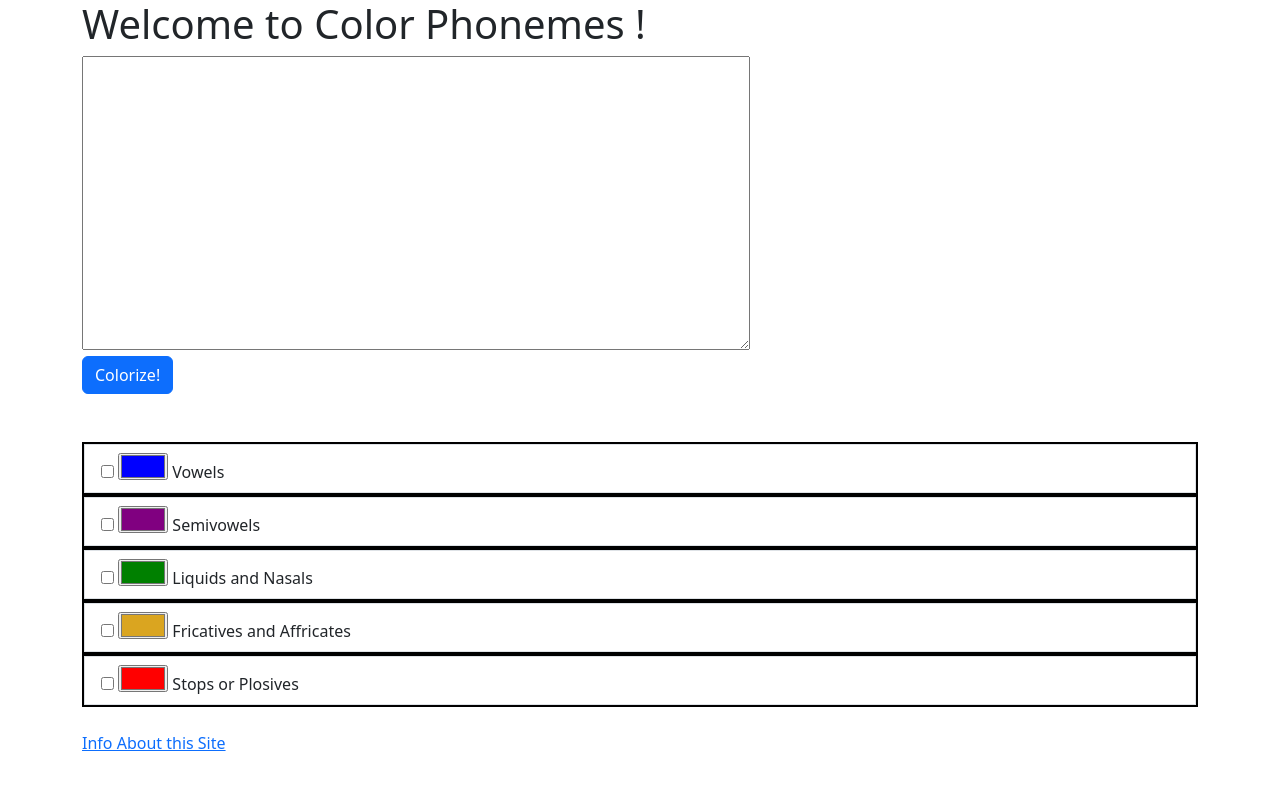
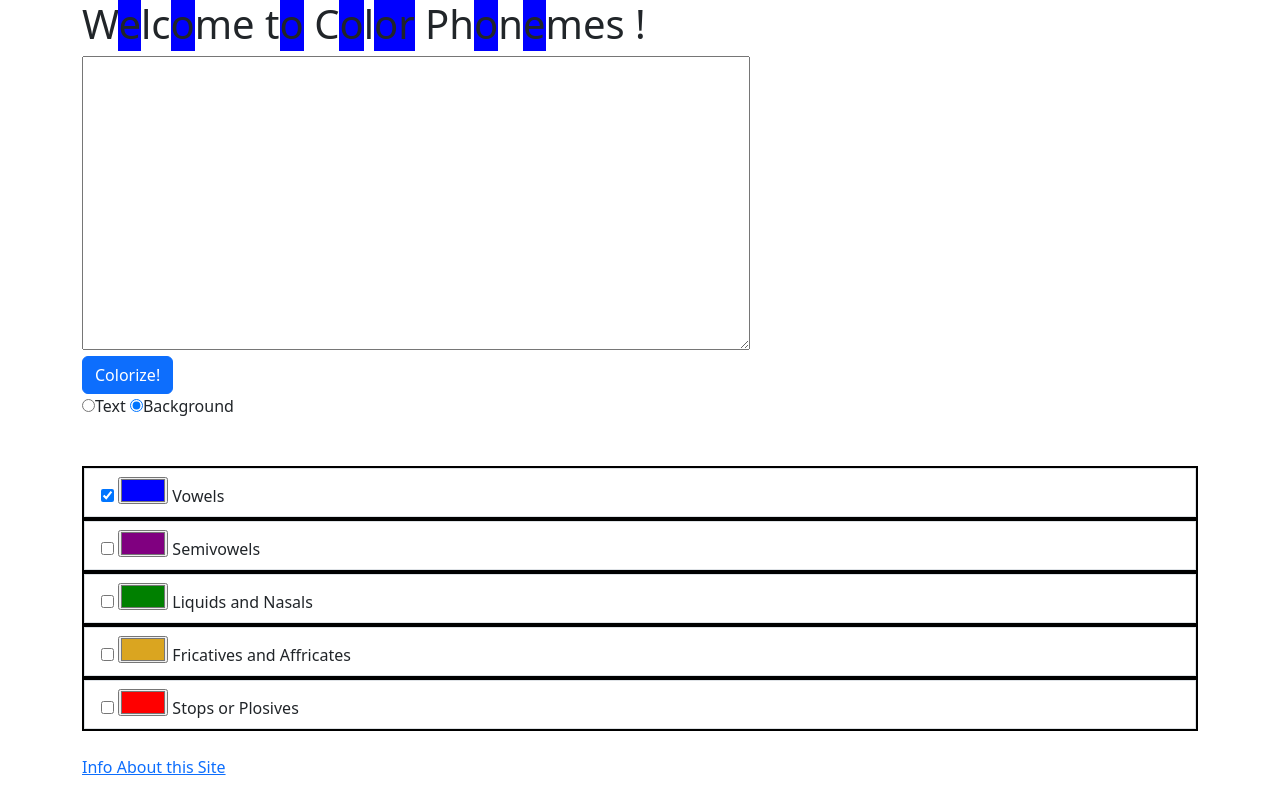
Before and after one commit to danielfryar/ColorPhonemes, a plain HTML site: page index.html in a window 1280 px wide. Drawn offline with nearby package versions, Linux system fonts and the light colour scheme; no server answers.

Commit message:
Added background/text highlighting

```diff
--- a/index.html
+++ b/index.html
@@ -9,10 +9,10 @@
 </head>
 <body class="container">
     <h1>
-        <span class="colword"><span class="colphon_W">W</span><span class="colphon_EH1">e</span><span class="colphon_L">l</span><span class="colphon_K">c</span><span class="colphon_AH0">o</span><span class="colphon_M">m</span><span class="colphon_X">e</span></span>
-        <span class="colword"><span class="colphon_T">t</span><span class="colphon_UW1">o</span></span>
-        <span class="colword"><span class="colphon_K">C</span><span class="colphon_AH1">o</span><span class="colphon_L">l</span><span class="colphon_ER0">or</span></span>
-        <span class="colword"><span class="colphon_F">Ph</span><span class="colphon_OW1">o</span><span class="colphon_N">n</span><span class="colphon_IY0">e</span><span class="colphon_M">m</span><span class="colphon_Z">es</span></span>
+        <span class="colword"><span class="colphon_W">W</span><span class="colphon_EH">e</span><span class="colphon_L">l</span><span class="colphon_K">c</span><span class="colphon_AH">o</span><span class="colphon_M">m</span><span class="colphon_X">e</span></span>
+        <span class="colword"><span class="colphon_T">t</span><span class="colphon_UW">o</span></span>
+        <span class="colword"><span class="colphon_K">C</span><span class="colphon_AH">o</span><span class="colphon_L">l</span><span class="colphon_ER">or</span></span>
+        <span class="colword"><span class="colphon_F">Ph</span><span class="colphon_OW">o</span><span class="colphon_N">n</span><span class="colphon_IY">e</span><span class="colphon_M">m</span><span class="colphon_Z">es</span></span>
         <span class="colword"><span class="colphon_X">!</span></span>
     </h1>
     <main>
@@ -23,7 +23,8 @@
                 <span class="" id="col_btn_txt">Dictionary Loading...</span>
             </button>
             <section id="controls">
-
+                <input type="radio" id="text" name="highlight" value="text">Text
+                <input type="radio" id="background" name="highlight" value="background" checked>Background
             </section>
         </form>
         <br>
@@ -35,7 +36,7 @@
             <ul class="list-group">
             <section class="phon_color_grp">
                 <li class="list-group-item" id="vowels_top">
-                    <input type="checkbox" name="vowels_active" id="vowels_active" >
+                    <input type="checkbox" name="vowels_active" id="vowels_active" checked>
                     <input type="color" name="vowels_color" id="vowels_color" value="#0000ff"/>
                     <label for="vowels_color">Vowels</label>
                 </li>
--- a/phonemes.js
+++ b/phonemes.js
@@ -1,4 +1,4 @@
-let phonemes = [
+const phonemes = [
   {
     name: "AA",
     type: "vowel",
@@ -194,6 +194,10 @@ let phonemes = [
     active: false
   }
 ];
+const settings = {
+  darkMode: false,
+  highlight: "background" // or "text"
+}
 
 let phonemeDictionary = undefined;
 fetch('./cmudict-0.7b')
@@ -220,6 +224,7 @@ function loadDictionary(dictionaryText) {
     // else
       phonemeDictionary[chunks[0]] = line.split(' ').slice(2);
   });
+  update();
 }
 
 function colorizeText() {
@@ -455,7 +460,14 @@ const update = () => {
   phonemes.forEach((phoneme) => {
     const queryString = ".colphon_"+phoneme.name;
     document.querySelectorAll(queryString).forEach(el => {
-      el.style.color = phoneme.active ? phoneme.color : '';
+      if (settings.highlight === "text") {
+        el.style.color = phoneme.active ? phoneme.color : '';
+        el.style.backgroundColor = '';
+      }
+      if (settings.highlight === "background") {
+        el.style.color = '';
+        el.style.backgroundColor = phoneme.active ? phoneme.color : '';
+      }
       // if (phoneme.active) el.removeAttribute("hidden")
       // else el.setAttribute("hidden", true);
     })
@@ -520,3 +532,20 @@ phonemes.forEach(phoneme => {
     update();
   })
 });
+
+document.getElementsByName('highlight')[0].addEventListener('click', e => {
+  settings.highlight = "text";
+  update();
+})
+document.getElementsByName('highlight')[1].addEventListener('click', e => {
+  settings.highlight = "background";
+  update();
+})
+  // console.log("radio")
+  // if (e.currentTarget[0].checked) { //Text
+  // }
+  // if (e.currentTarget[1].checked) { //Background}
+  //   settings.highlight = "background"
+  // }
+  // update();
+// })
```
Also changed, not shown: about.html (+3 -1 lines).
